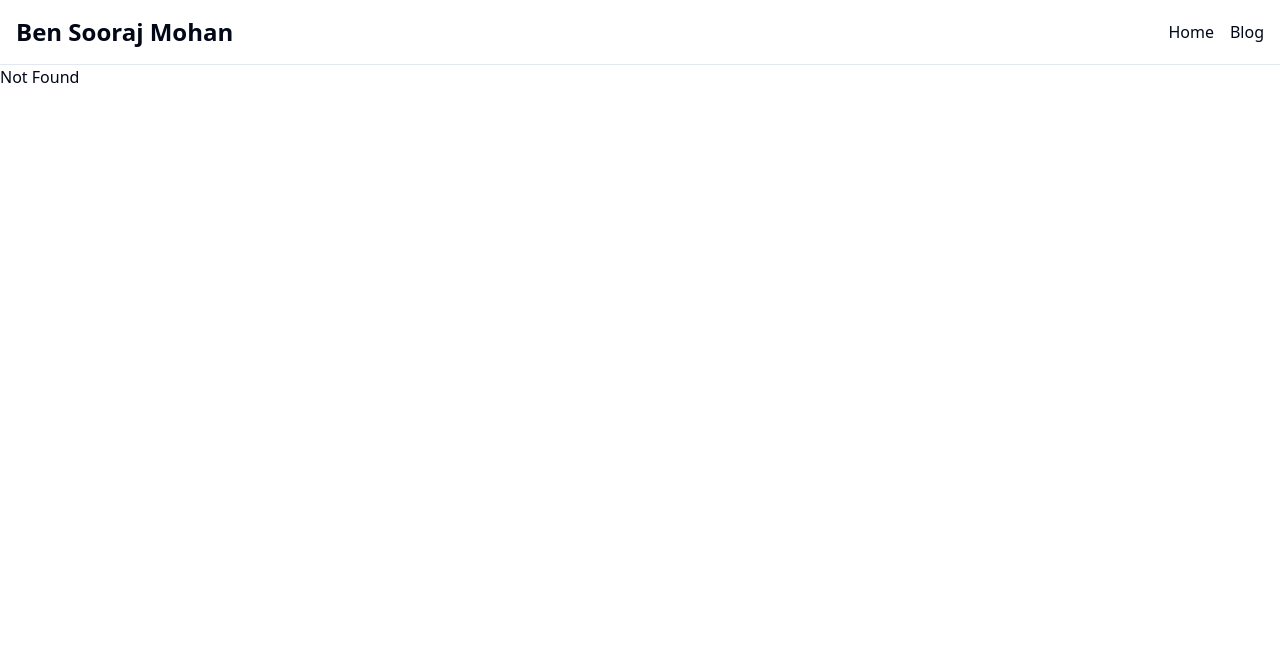
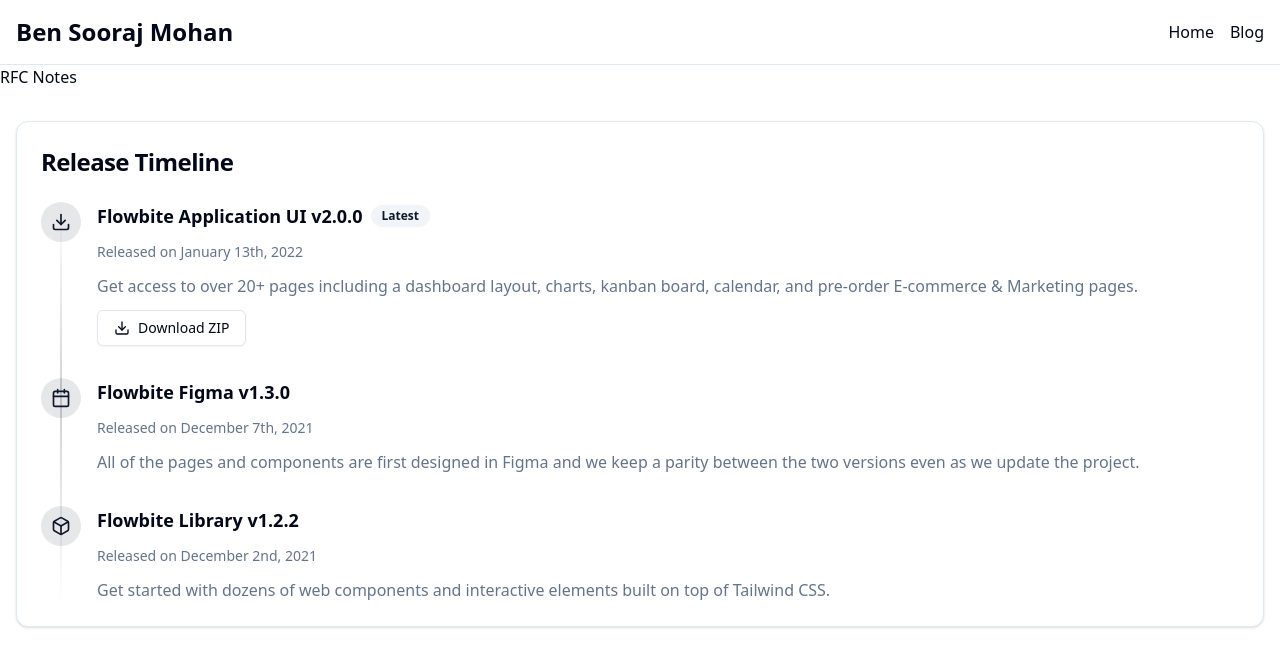
Before and after one commit to bensooraj/bensooraj.github.io, a React (Vite) app: page /identity/rfc-notes in a window 1280 px wide. Before the commit this address had no page. Shown: the top 666 px of the page. Built offline with nearby package versions, Linux system fonts and the light colour scheme.

Commit message:
finally, a timeline

```diff
--- a/src/routeTree.gen.ts
+++ b/src/routeTree.gen.ts
@@ -21,6 +21,9 @@
 // Create Virtual Routes
 
 const AboutLazyImport = createFileRoute('/about')()
+const IdentityRfcNotesIndexLazyImport = createFileRoute(
+  '/identity/rfc-notes/',
+)()
 
 // Create/Update Routes
 
@@ -43,6 +46,13 @@
   path: '/blog/$id',
   getParentRoute: () => rootRoute,
 } as any)
+
+const IdentityRfcNotesIndexLazyRoute = IdentityRfcNotesIndexLazyImport.update({
+  path: '/identity/rfc-notes/',
+  getParentRoute: () => rootRoute,
+} as any).lazy(() =>
+  import('./routes/identity/rfc-notes/index.lazy').then((d) => d.Route),
+)
 
 const BlogTagsIdRoute = BlogTagsIdImport.update({
   path: '/blog/tags/$id',
@@ -88,6 +98,13 @@
       preLoaderRoute: typeof BlogTagsIdImport
       parentRoute: typeof rootRoute
     }
+    '/identity/rfc-notes/': {
+      id: '/identity/rfc-notes/'
+      path: '/identity/rfc-notes'
+      fullPath: '/identity/rfc-notes'
+      preLoaderRoute: typeof IdentityRfcNotesIndexLazyImport
+      parentRoute: typeof rootRoute
+    }
   }
 }
 
@@ -99,6 +116,7 @@
   '/blog/$id': typeof BlogIdRoute
   '/blog': typeof BlogIndexRoute
   '/blog/tags/$id': typeof BlogTagsIdRoute
+  '/identity/rfc-notes': typeof IdentityRfcNotesIndexLazyRoute
 }
 
 export interface FileRoutesByTo {
@@ -107,6 +125,7 @@
   '/blog/$id': typeof BlogIdRoute
   '/blog': typeof BlogIndexRoute
   '/blog/tags/$id': typeof BlogTagsIdRoute
+  '/identity/rfc-notes': typeof IdentityRfcNotesIndexLazyRoute
 }
 
 export interface FileRoutesById {
@@ -116,14 +135,34 @@
   '/blog/$id': typeof BlogIdRoute
   '/blog/': typeof BlogIndexRoute
   '/blog/tags/$id': typeof BlogTagsIdRoute
+  '/identity/rfc-notes/': typeof IdentityRfcNotesIndexLazyRoute
 }
 
 export interface FileRouteTypes {
   fileRoutesByFullPath: FileRoutesByFullPath
-  fullPaths: '/' | '/about' | '/blog/$id' | '/blog' | '/blog/tags/$id'
+  fullPaths:
+    | '/'
+    | '/about'
+    | '/blog/$id'
+    | '/blog'
+    | '/blog/tags/$id'
+    | '/identity/rfc-notes'
   fileRoutesByTo: FileRoutesByTo
-  to: '/' | '/about' | '/blog/$id' | '/blog' | '/blog/tags/$id'
-  id: '__root__' | '/' | '/about' | '/blog/$id' | '/blog/' | '/blog/tags/$id'
+  to:
+    | '/'
+    | '/about'
+    | '/blog/$id'
+    | '/blog'
+    | '/blog/tags/$id'
+    | '/identity/rfc-notes'
+  id:
+    | '__root__'
+    | '/'
+    | '/about'
+    | '/blog/$id'
+    | '/blog/'
+    | '/blog/tags/$id'
+    | '/identity/rfc-notes/'
   fileRoutesById: FileRoutesById
 }
 
@@ -133,6 +172,7 @@
   BlogIdRoute: typeof BlogIdRoute
   BlogIndexRoute: typeof BlogIndexRoute
   BlogTagsIdRoute: typeof BlogTagsIdRoute
+  IdentityRfcNotesIndexLazyRoute: typeof IdentityRfcNotesIndexLazyRoute
 }
 
 const rootRouteChildren: RootRouteChildren = {
@@ -141,6 +181,7 @@
   BlogIdRoute: BlogIdRoute,
   BlogIndexRoute: BlogIndexRoute,
   BlogTagsIdRoute: BlogTagsIdRoute,
+  IdentityRfcNotesIndexLazyRoute: IdentityRfcNotesIndexLazyRoute,
 }
 
 export const routeTree = rootRoute
@@ -159,7 +200,8 @@
         "/about",
         "/blog/$id",
         "/blog/",
-        "/blog/tags/$id"
+        "/blog/tags/$id",
+        "/identity/rfc-notes/"
       ]
     },
     "/": {
@@ -176,6 +218,9 @@
     },
     "/blog/tags/$id": {
       "filePath": "blog/tags/$id.tsx"
+    },
+    "/identity/rfc-notes/": {
+      "filePath": "identity/rfc-notes/index.lazy.tsx"
     }
   }
 }
--- /dev/null
+++ b/src/routes/identity/rfc-notes/index.lazy.tsx
@@ -0,0 +1,108 @@
+import { Button } from '@/components/ui/button'
+import { Card, CardContent, CardHeader, CardTitle } from '@/components/ui/card'
+import { Badge } from '@/components/ui/badge'
+import { createLazyFileRoute, Link } from '@tanstack/react-router'
+import { Box, Calendar, Download } from 'lucide-react'
+// import { Calendar } from 'lucide-react'
+
+export const Route = createLazyFileRoute('/identity/rfc-notes/')({
+    component: RFCNotes
+})
+
+interface TimelineItem {
+    icon: "box" | "calendar" | "download"
+    title: string
+    version: string
+    date: string
+    description: string
+    isLatest?: boolean
+    downloadUrl?: string
+}
+
+const timelineItems: TimelineItem[] = [
+    {
+        icon: "download",
+        title: "Flowbite Application UI",
+        version: "v2.0.0",
+        date: "Released on January 13th, 2022",
+        description: "Get access to over 20+ pages including a dashboard layout, charts, kanban board, calendar, and pre-order E-commerce & Marketing pages.",
+        isLatest: true,
+        downloadUrl: "#"
+    },
+    {
+        icon: "calendar",
+        title: "Flowbite Figma",
+        version: "v1.3.0",
+        date: "Released on December 7th, 2021",
+        description: "All of the pages and components are first designed in Figma and we keep a parity between the two versions even as we update the project."
+    },
+    {
+        icon: "box",
+        title: "Flowbite Library",
+        version: "v1.2.2",
+        date: "Released on December 2nd, 2021",
+        description: "Get started with dozens of web components and interactive elements built on top of Tailwind CSS."
+    }
+]
+
+const iconMap = {
+    box: Box,
+    calendar: Calendar,
+    download: Download
+}
+
+
+function RFCNotes() {
+    return (
+        <div>
+            <h1>RFC Notes</h1>
+            <div className="container px-4 py-8 mx-auto">
+                <Card>
+                    <CardHeader>
+                        <CardTitle className="text-2xl font-bold">Release Timeline</CardTitle>
+                    </CardHeader>
+                    <CardContent>
+                        <div className="relative space-y-8 before:absolute before:inset-0 before:ml-5 before:h-full before:w-0.5 before:-translate-x-px before:bg-gradient-to-b before:from-transparent before:via-primary/20 before:to-transparent">
+                            {timelineItems.map((item, index) => {
+                                const Icon = iconMap[item.icon]
+                                return (
+                                    <div key={index} className="relative flex items-start">
+                                        <div className="absolute left-0 flex items-center justify-center w-10 h-10 rounded-full bg-primary/10 text-primary">
+                                            <Icon className="w-5 h-5" />
+                                        </div>
+                                        <div className="space-y-3 ml-14">
+                                            <div className="flex items-center space-x-2">
+                                                <h3 className="text-lg font-semibold">
+                                                    {item.title} {item.version}
+                                                </h3>
+                                                {item.isLatest && (
+                                                    <Badge variant="secondary" className="rounded-full">
+                                                        Latest
+                                                    </Badge>
+                                                )}
+                                            </div>
+                                            <div className="text-sm text-muted-foreground">
+                                                {item.date}
+                                            </div>
+                                            <p className="text-muted-foreground">
+                                                {item.description}
+                                            </p>
+                                            {item.downloadUrl && (
+                                                <Button variant="outline" className="mt-2" asChild>
+                                                    <Link to={item.downloadUrl}>
+                                                        <Download className="w-4 h-4 mr-2" />
+                                                        Download ZIP
+                                                    </Link>
+                                                </Button>
+                                            )}
+                                        </div>
+                                    </div>
+                                )
+                            })}
+                        </div>
+                    </CardContent>
+                </Card>
+            </div>
+        </div>
+    )
+}
```
